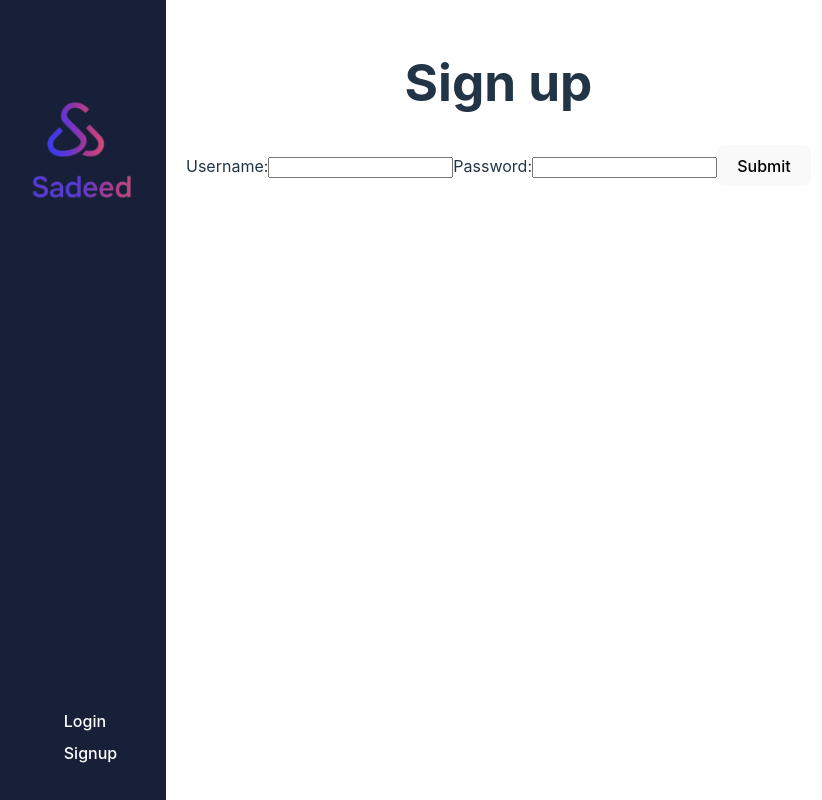
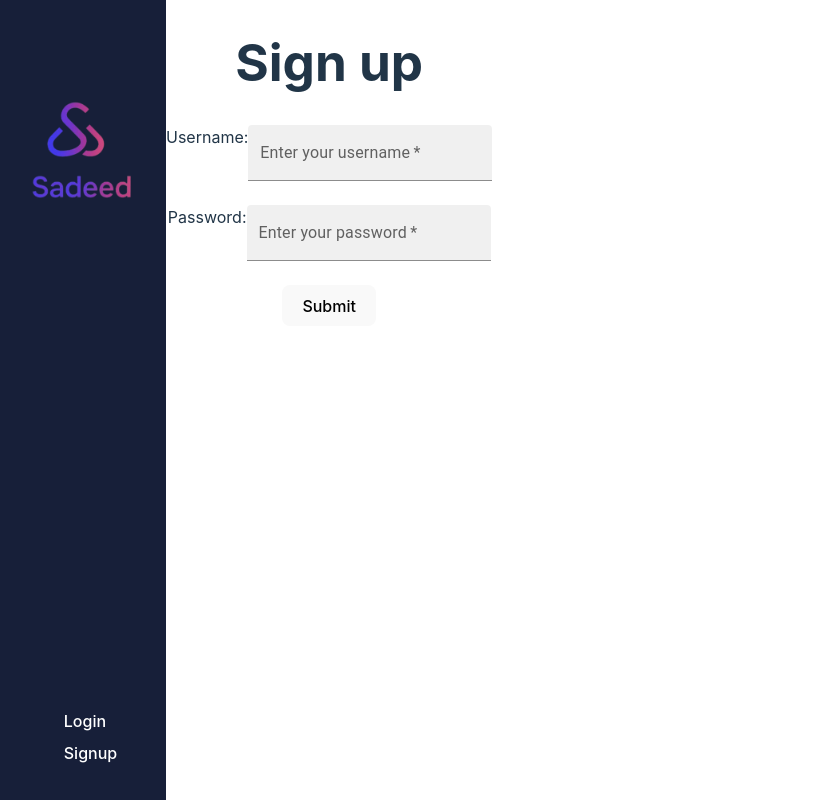
Before and after one commit to sedratiaziz/sadeed-frontend, a React (Vite) app: page /signup in a window 1280 px wide. Shown: the whole page, without its empty margins (9-831 px from the left). Built offline with nearby package versions, Linux system fonts and the light colour scheme; some icons are missing.

Commit message:
icing on the cake

```diff
--- a/public/styles/Homepage.css
+++ b/public/styles/Homepage.css
@@ -1,3 +1,13 @@
 /* section, section * {
     border: solid 1.6px red;
 } */
+
+.concepts-list {
+    display: flex;
+    justify-content: space-evenly;
+}
+
+.card{
+    margin: 10px;
+    box-shadow: rgba(0, 0, 0, 0.16) 0px 1px 4px, rgb(51, 51, 51) 0px 0px 0px 3px;
+}
--- a/src/App.css
+++ b/src/App.css
@@ -44,21 +44,21 @@
 
 
 
-/* App.css or your main CSS file */
 .app-container {
   display: flex;
   min-height: 100vh;
 }
 
 .nav-container {
-  width: 250px; /* Adjust width as needed */
+  width: 250px;
   height: 100vh;
   position: sticky;
   top: 0;
-  background: #f5f5f5; /* Add your preferred background */
+  background: #f5f5f5;
 }
 
+
 .content-container {
-  flex: 1;
-  padding: 20px;
+  width: 100%;
+  display: flex;
 }
--- a/src/pages/Homepage.jsx
+++ b/src/pages/Homepage.jsx
@@ -188,17 +188,6 @@ function Homepage(props) {
         open={isLoading}
       >
         <CircularProgress color="inherit" />
-        <Box
-          component="img"
-          sx={{
-            height: 233,
-            width: 350,
-            maxHeight: { xs: 233, md: 167 },
-            maxWidth: { xs: 350, md: 250 },
-          }}
-          alt="The house from the offer."
-          src="https://images.unsplash.com/photo-1512917774080-9991f1c4c750?auto=format&w=350&dpr=2"
-        />
       </Backdrop>
 
       <div className="container">
@@ -271,7 +260,7 @@ function Homepage(props) {
 
           <div className="concepts-list">
             {Array.isArray(concepts) && concepts.map((concept) => (
-              <Card key={concept._id} sx={{ minWidth: 275, marginTop: 3, marginBottom: 3 }}>
+              <Card className='card' key={concept._id} sx={{ minWidth: 275, marginTop: 3, marginBottom: 3 }}>
 
               {/* Engineers have Edit access */}
               { user.role === 'engineer' &&
--- a/src/pages/Login.jsx
+++ b/src/pages/Login.jsx
@@ -2,6 +2,8 @@ import {useState, useContext} from 'react'
 import axios from 'axios'
 import { useNavigate } from 'react-router'
 import { authContext } from '../context/AuthContext'
+
+import TextField from '@mui/material/TextField';
 
 
 function Login() {
@@ -38,25 +40,31 @@ function Login() {
 
       <form onSubmit={handleSubmit}>
         <label htmlFor="username">Username:</label>
-        <input
+        <TextField
         required
          type="text"
          name='username'
          id='username'
+         label='Enter your name here'
          value={formData.username}
          onChange={handleChange}
+         variant="filled"
           />
-
+<br />
+<br />
         <label htmlFor="password">Password:</label>
-        <input
+        <TextField
         required
          type="password"
          name='password'
          id='password'
+         label='Enter a strong password'
+         variant='filled'
          value={formData.password}
          onChange={handleChange}
           />
-
+<br />
+<br />
           <button>Submit</button>
       </form>
     </div>
--- a/src/pages/Signup.jsx
+++ b/src/pages/Signup.jsx
@@ -1,6 +1,8 @@
 import {useState} from 'react'
 import axios from 'axios'
 import { useNavigate } from 'react-router'
+
+import TextField from '@mui/material/TextField';
 
 function Signup() {
 
@@ -35,25 +37,29 @@ function Signup() {
 
       <form onSubmit={handleSubmit}>
         <label htmlFor="username">Username:</label>
-        <input
+        <TextField
          required
          type="text"
          name='username'
          id='username'
+         variant='filled'
+         label='Enter your username'
          value={formData.username}
          onChange={handleChange}
           />
-
+<br /><br />
         <label htmlFor="password">Password:</label>
-        <input
+        <TextField
         required
          type="password"
          name='password'
          id='password'
+         variant='filled'
+         label='Enter your password'
          value={formData.password}
          onChange={handleChange}
           />
-
+<br /><br />
           <button>Submit</button>
       </form>
     </div>
```
